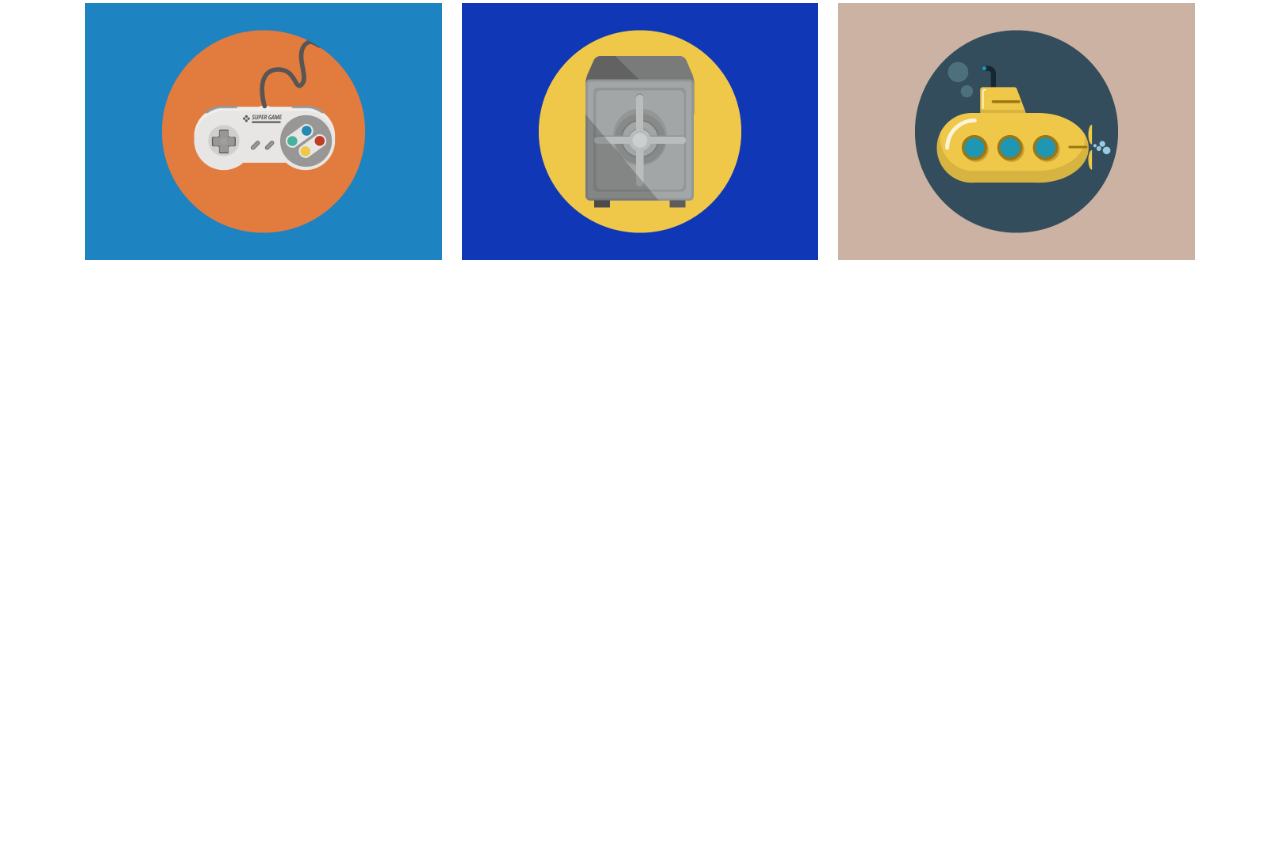
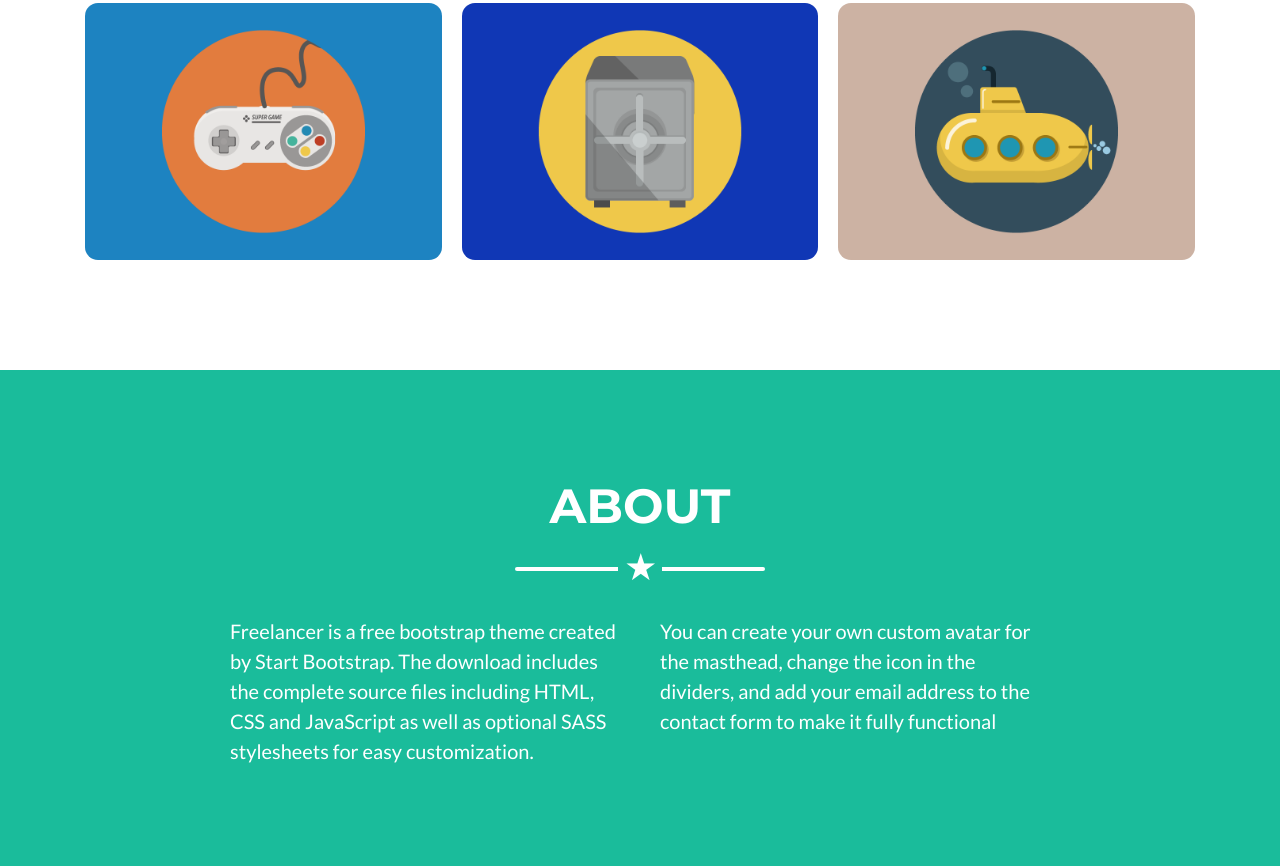
Before and after one commit to erdembuke/Responsive_Web, a plain HTML site: page index.html in a window 1280 px wide. Shown: the part 1211-2077 px from the top of the page. Before the commit the page ends 1481 px from the top, so only its background shows below. Drawn offline with Linux system fonts and the light colour scheme.

Commit message:
About section u css ozellikleri ile birlikte eklendi

```diff
--- a/index.html
+++ b/index.html
@@ -139,6 +139,24 @@
             </div>
         </div>
     </section>
+
+    <section id="about">
+        <h2 class="text-uppercase">About</h2>
+        <hr class="star-light"> <!-- header kismindaki yildizin birebir aynisi-->
+        <div id="about-text" class="clearfix">
+            <div class="left"> <!-- soldaki paragraf -->
+                <p class="text">Freelancer is a free bootstrap theme created by Start Bootstrap. The download includes
+                    the complete source files including HTML, CSS and JavaScript as well as optional SASS stylesheets
+                    for easy customization.</p>
+            </div>
+            <div class="right"> <!-- sagdaki paragraf -->
+                <p class="text">You can create your own custom avatar for the masthead, change the icon in the dividers,
+                    and add your email address to the contact form to make it fully functional</p>
+            </div>
+        </div>
+    </section>
+
+
 </body>
 
 </html>
--- a/style.css
+++ b/style.css
@@ -31,6 +31,12 @@ a {
 
 ul {
     list-style-type: none;
+}
+
+section { /* sectionlarin css i ayni oldugu icin burada tanimladim */
+    padding-top: 10rem;
+    padding-bottom: 10rem;
+    text-align: center;
 }
 
 /*  Image (Avatar) on the Main Page   */
@@ -165,10 +171,7 @@ hr.star-dark { /* portfolio kismindaki yildizi dark yapmak icin */
 /* Portfolio */
 
 #portfolio {
-    height: 600px;
-    padding-top: 10rem;
-    padding-bottom: 10rem;
-    text-align: center;
+
 }
 
 #portfolio h2 {
@@ -193,6 +196,7 @@ hr.star-dark { /* portfolio kismindaki yildizi dark yapmak icin */
 
 .portfolio-item img {
     display: block;
+    border-radius: 13px;
 }
 
 .img-overlay {
@@ -217,4 +221,39 @@ hr.star-dark { /* portfolio kismindaki yildizi dark yapmak icin */
 .portfolio-item:hover .img-overlay {
     opacity: 0.6;
     transition: 0.3s;
+    border-radius: 13px;
 }
+
+/* About */
+
+#about {
+    background-color: #1ABC9B;
+    color: #fff;
+}
+
+#about h2 {
+    font-size: 4.8rem;
+}
+
+#about-text {
+    text-align: left;
+}
+
+#about-text .left {
+    float: left;
+    width: 50%;
+    padding-right: 2rem;
+    padding-left: 23rem; /* ekranin solundan ortaya dogru gelmesi icin */
+}
+
+#about-text .right {
+    float: right;
+    width: 50%;
+    padding-left: 2rem;
+    padding-right: 23rem;
+}
+
+#about-text .text {
+    font-size: 2rem;
+    padding-top: 2rem;
+}
```
